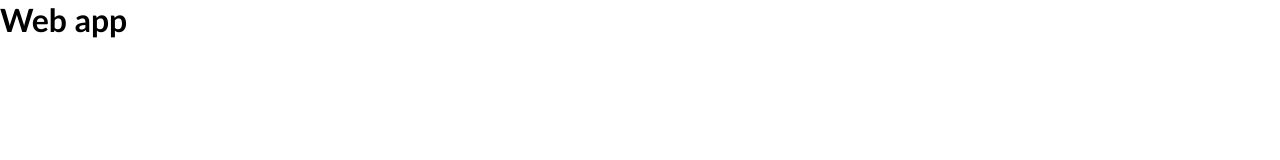
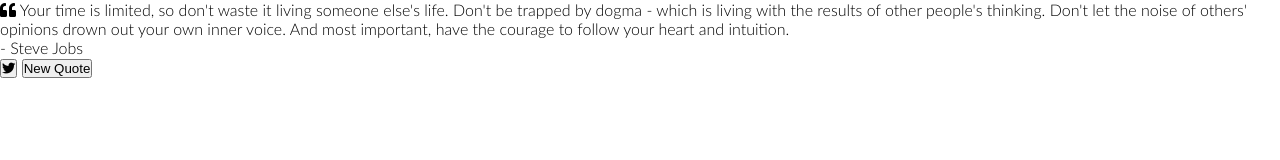
Before and after one commit to bocheng24/Quoter, a plain HTML site: page index.html in a window 1280 px wide. Drawn offline with Linux system fonts and the light colour scheme.

Commit message:
Build UI

```diff
--- a/index.html
+++ b/index.html
@@ -6,10 +6,24 @@
     <link rel="stylesheet" href="https://cdnjs.cloudflare.com/ajax/libs/font-awesome/5.14.0/css/all.min.css">
     <link rel="stylesheet" href="css/font.css">
     <link rel="stylesheet" href="css/style.css">
-    <title>Document</title>
+    <title>Quoter</title>
 </head>
 <body>
-    <h1>Web app</h1>
+    <div class="quote-container">
+        <div class="quote-main">
+            <i class="fas fa-quote-left"></i>
+            <span class="quote-text">Your time is limited, so don't waste it living someone else's life. Don't be trapped by dogma - which is living with the results of other people's thinking. Don't let the noise of others' opinions drown out your own inner voice. And most important, have the courage to follow your heart and intuition.</span>
+        </div>
+        <div class="quote-author">
+            <span class="author">- Steve Jobs</span>
+        </div>
+        <div class="quote-btn">
+            <button class="twitter-btn" title="Twitter">
+                <i class="fab fa-twitter"></i>
+            </button>
+            <button class="quote-new">New Quote</button>
+        </div>
+    </div>
     <script src="scripts/app.js"></script>
 </body>
 </html>
```
Also changed, not shown: 1 other file.
